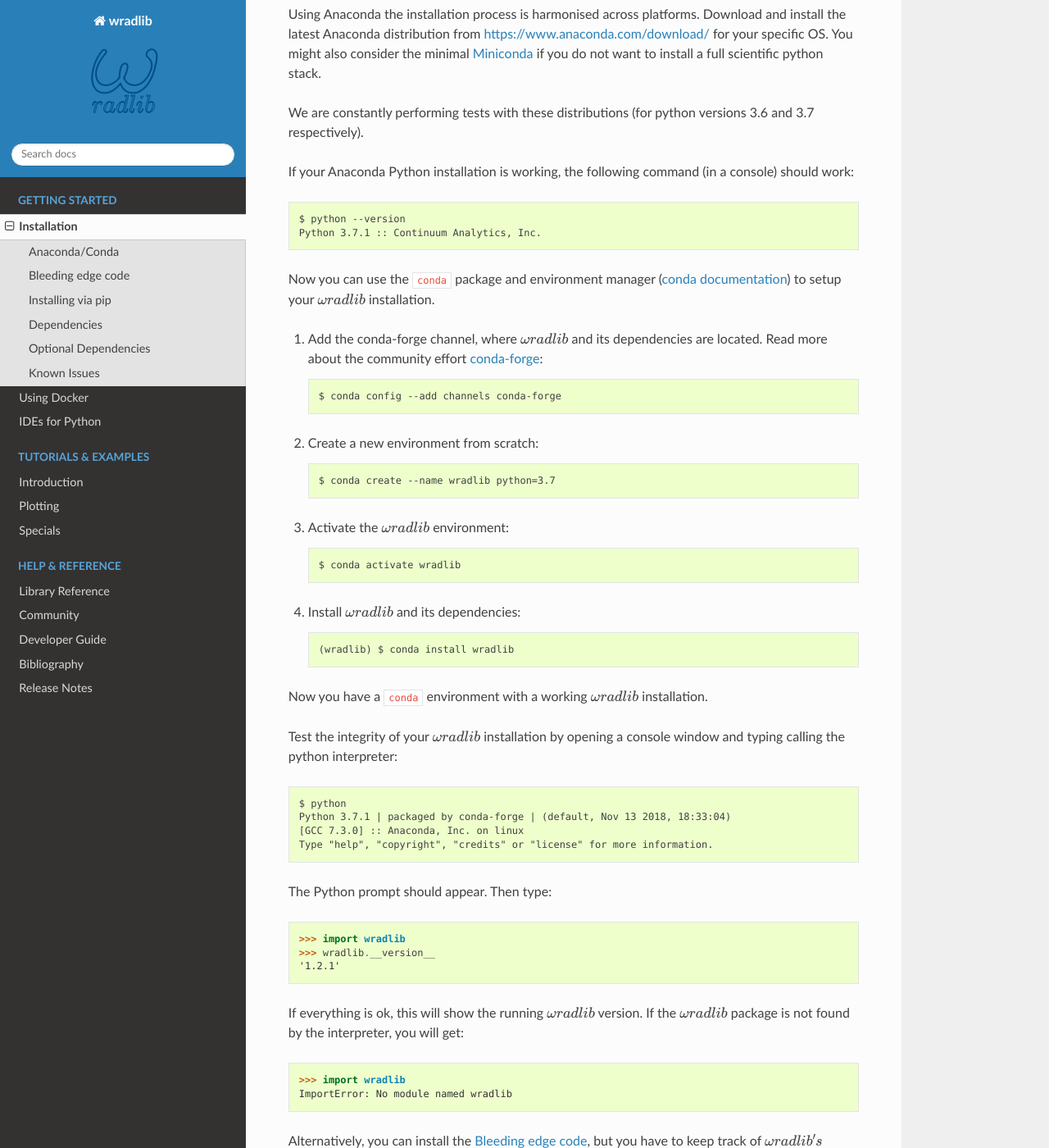
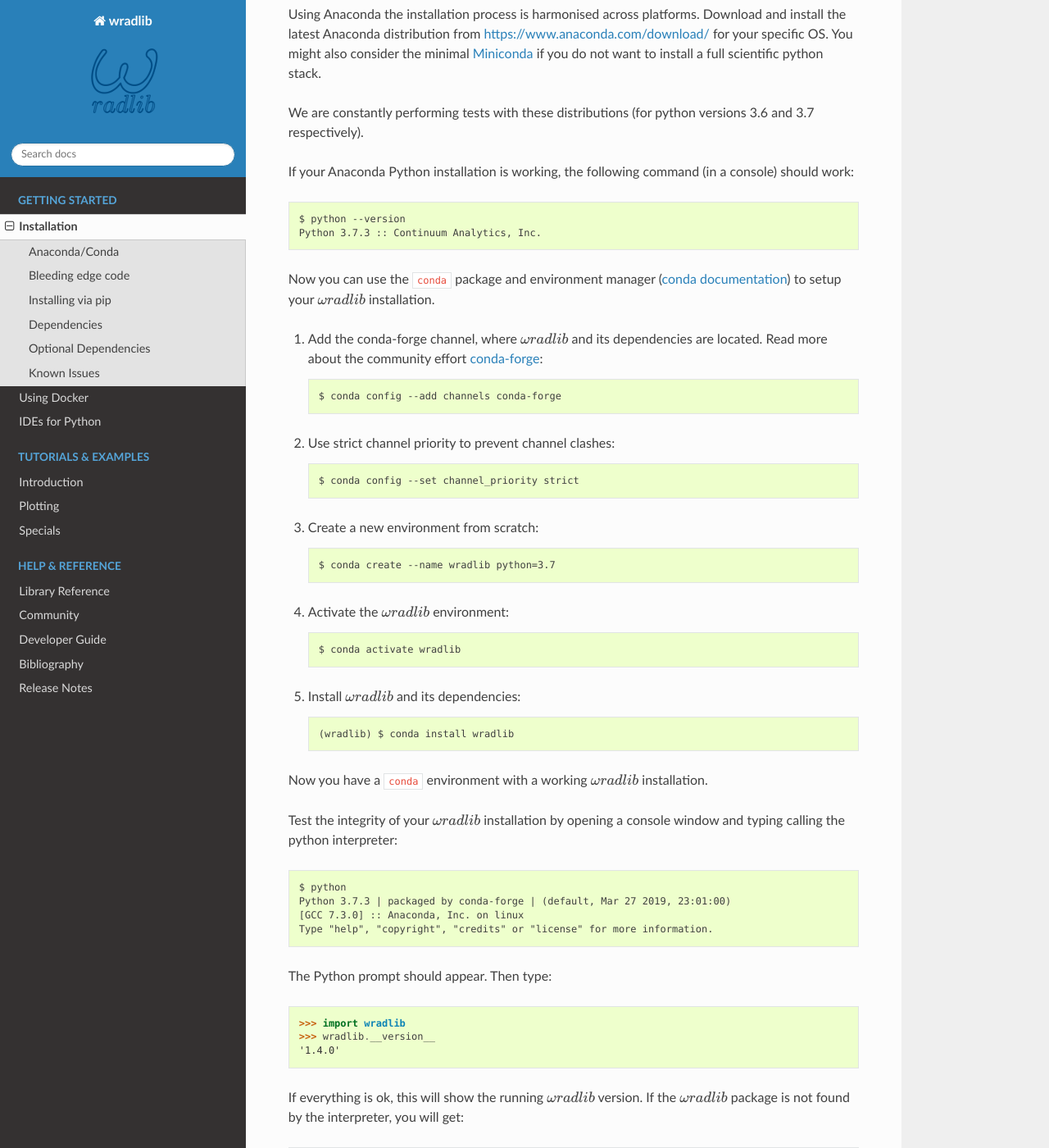
Before and after one commit to wradlib/wradlib-docs, a Sphinx documentation site: the page built from source/installation.rst, in a window 1280 px wide and 1400 px high, scrolled down 306 px. Shown: the whole window at 82% size. Built offline with Sphinx 7.4.7 and the Read the Docs theme 2.0.0, drawn with Linux system fonts in a browser that asks for light colours; pages that are not in the unit, such as notebooks, are missing from menus; the version number could not be read and is left out.

Commit message:
ENH: update doc structure for REL 1.4.0

```diff
--- a/source/conf.py
+++ b/source/conf.py
@@ -172,7 +172,7 @@ file.close()
 # get all rst files, do it manually
 rst_files = glob.glob('*.rst')
 autosummary_generate = rst_files
-autoclass_content = 'class'
+autoclass_content = 'both'
 
 # The full version, including alpha/beta/rc tags.
 version = wradlib.__version__
--- a/source/installation.rst
+++ b/source/installation.rst
@@ -15,13 +15,17 @@ We are constantly performing tests with these distributions (for python versions
 If your Anaconda Python installation is working, the following command (in a console) should work::
 
     $ python --version
-    Python 3.7.1 :: Continuum Analytics, Inc.
+    Python 3.7.3 :: Continuum Analytics, Inc.
 
 Now you can use the ``conda`` package and environment manager (`conda documentation <https://conda.io/docs/>`_) to setup your :math:`\omega radlib` installation.
 
 #. Add the conda-forge channel, where :math:`\omega radlib` and its dependencies are located. Read more about the community effort `conda-forge <https://conda-forge.org/>`_::
 
     $ conda config --add channels conda-forge
+
+#. Use strict channel priority to prevent channel clashes::
+
+    $ conda config --set channel_priority strict
 
 #. Create a new environment from scratch::
 
@@ -40,7 +44,7 @@ Now you have a ``conda`` environment with a working :math:`\omega radlib` instal
 Test the integrity of your :math:`\omega radlib` installation by opening a console window and typing calling the python interpreter::
 
     $ python
-    Python 3.7.1 | packaged by conda-forge | (default, Nov 13 2018, 18:33:04)
+    Python 3.7.3 | packaged by conda-forge | (default, Mar 27 2019, 23:01:00)
     [GCC 7.3.0] :: Anaconda, Inc. on linux
     Type "help", "copyright", "credits" or "license" for more information.
 
@@ -48,7 +52,7 @@ The Python prompt should appear. Then type::
 
     >>> import wradlib
     >>> wradlib.__version__
-    '1.2.1'
+    '1.4.0'
 
 If everything is ok, this will show the running :math:`\omega radlib` version. If the :math:`\omega radlib` package is not found by the interpreter, you will get::
 
```
Also changed, not shown: source/index.rst (+6 -1 lines), source/refs.bib (+55 -0 lines), source/release_notes.rst (+23 -0 lines).
